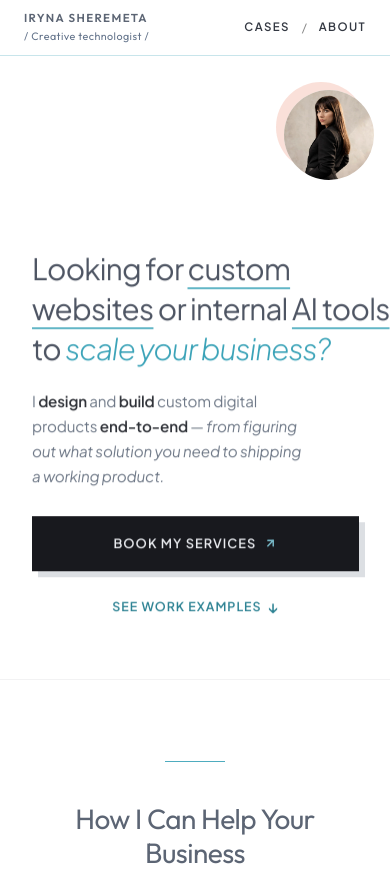
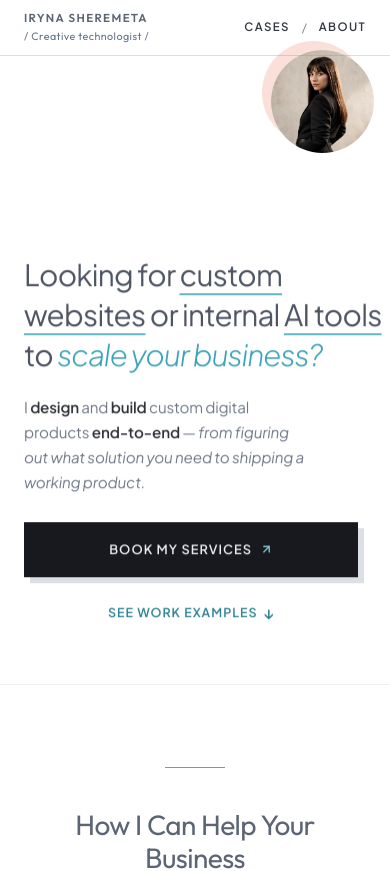
Before and after one commit to Irene2828/porfoliojuly, a Next.js app: page / in a window 390 px wide. Shown: the top 871 px of the page. Built offline with nearby package versions, Linux system fonts and the light colour scheme; no server answers; the database is empty.

Commit message:
style: mobile hero — align text to header logo, enlarge avatar 15%, even out photo spacing

```diff
--- a/src/app/components/Hero.css
+++ b/src/app/components/Hero.css
@@ -1973,3 +1973,34 @@
     display: none !important;
   }
 }
+
+
+/* ── Mobile hero refinements — 14.10.2026, за проханням Iryna ── */
+@media (max-width: 900px) {
+  /* 1. Заголовок, боді і кнопки: лівий край рівно під лого в хедері.
+     Мобільний хедер має padding 0 1.5rem. Добираємо відступ контентної
+     колонки так, щоб сума (секція + контент) давала ті самі 1.5rem
+     на будь-якій ширині екрана. */
+  .v2-theme .hero-content,
+  .hero-content {
+    padding-left: calc(1.5rem - clamp(1rem, 4vw, 1.5rem)) !important;
+  }
+
+  /* 2. Фото: +15% (96px -> ~110px). Вже стоїть справа над заголовком —
+     лишаємо так; вирівнюємо вертикальні відстані: від хедера до фото
+     стільки ж, скільки від фото до заголовка. */
+  .v2-theme .hero-section,
+  .hero-section {
+    padding-top: 2.5rem !important;
+  }
+  .v2-theme .hero-image-wrapper,
+  .hero-image-wrapper {
+    margin-bottom: 2.5rem !important;
+  }
+  .v2-theme .hero-image-container,
+  .hero-image-container {
+    width: clamp(94px, 26.5vw, 113px) !important;
+    height: clamp(94px, 26.5vw, 113px) !important;
+    box-shadow: -9px -9px 0px rgba(236, 145, 119, 0.28) !important;
+  }
+}
```
